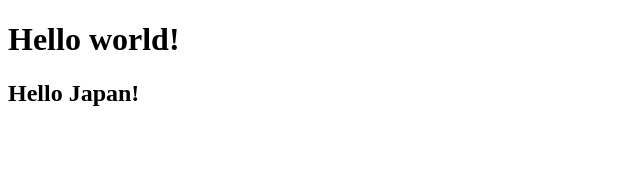
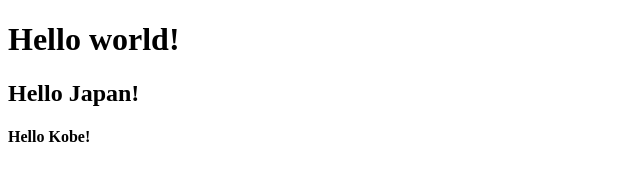
Before and after one commit to mikiko0223/sample_git, a plain HTML site: page index.html in a window 1280 px wide. Shown: the whole page, without its empty margins (0-640 px from the left). Drawn offline with Linux system fonts and the light colour scheme.

Commit message:
h4追加

```diff
--- a/index.html
+++ b/index.html
@@ -9,6 +9,7 @@
 <body>
     <h1>Hello world!</h1>
     <h2>Hello Japan!</h2>
+    <h4>Hello Kobe!</h4>
 
 </body>
 </html>
```
